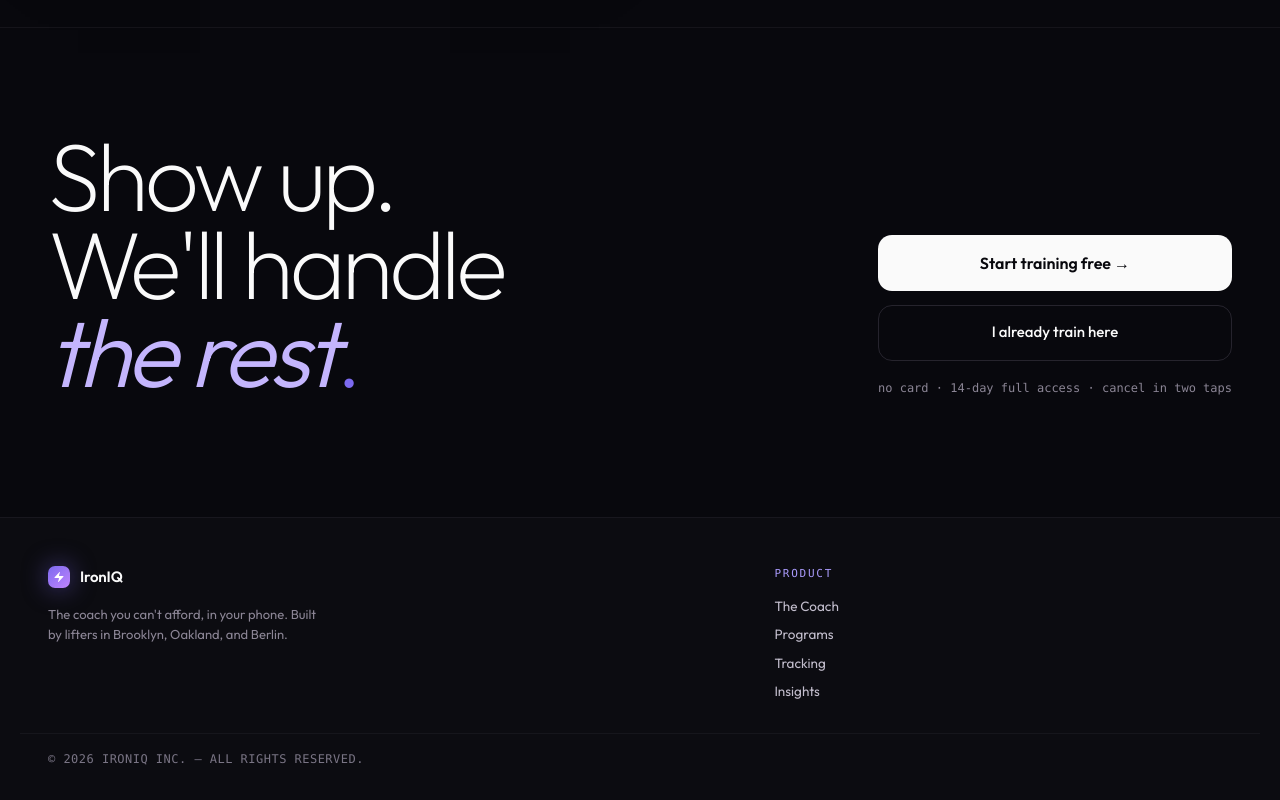
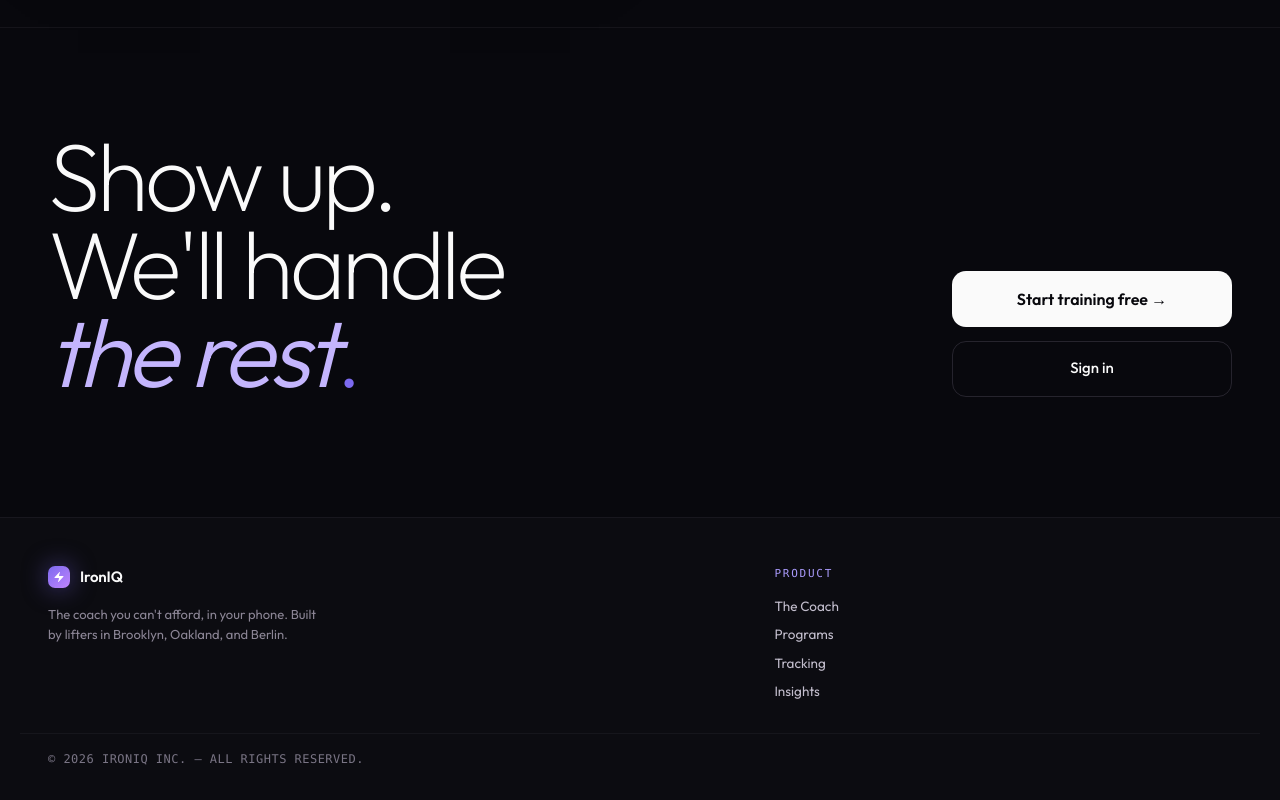
Before and after one commit to Milan-Uy/IronIQ, a Next.js app: page / in a window 1280 px wide. Shown: the part 3062-3862 px from the top of the page. Built offline with nearby package versions, Linux system fonts and the light colour scheme.

Commit message:
chore(landing): fix CTA buttons and remove fake trial copy

```diff
--- a/src/app/page.tsx
+++ b/src/app/page.tsx
@@ -1122,19 +1122,8 @@ export default function LandingPage() {
                 justifyContent: "center",
               }}
             >
-              I already train here
+              Sign in
             </Link>
-            <div
-              style={{
-                fontSize: 12,
-                color: "#8b8595",
-                fontFamily: "var(--font-mono)",
-                marginTop: 4,
-                textAlign: "center",
-              }}
-            >
-              no card · 14-day full access · cancel in two taps
-            </div>
           </div>
         </div>
       </section>
```
